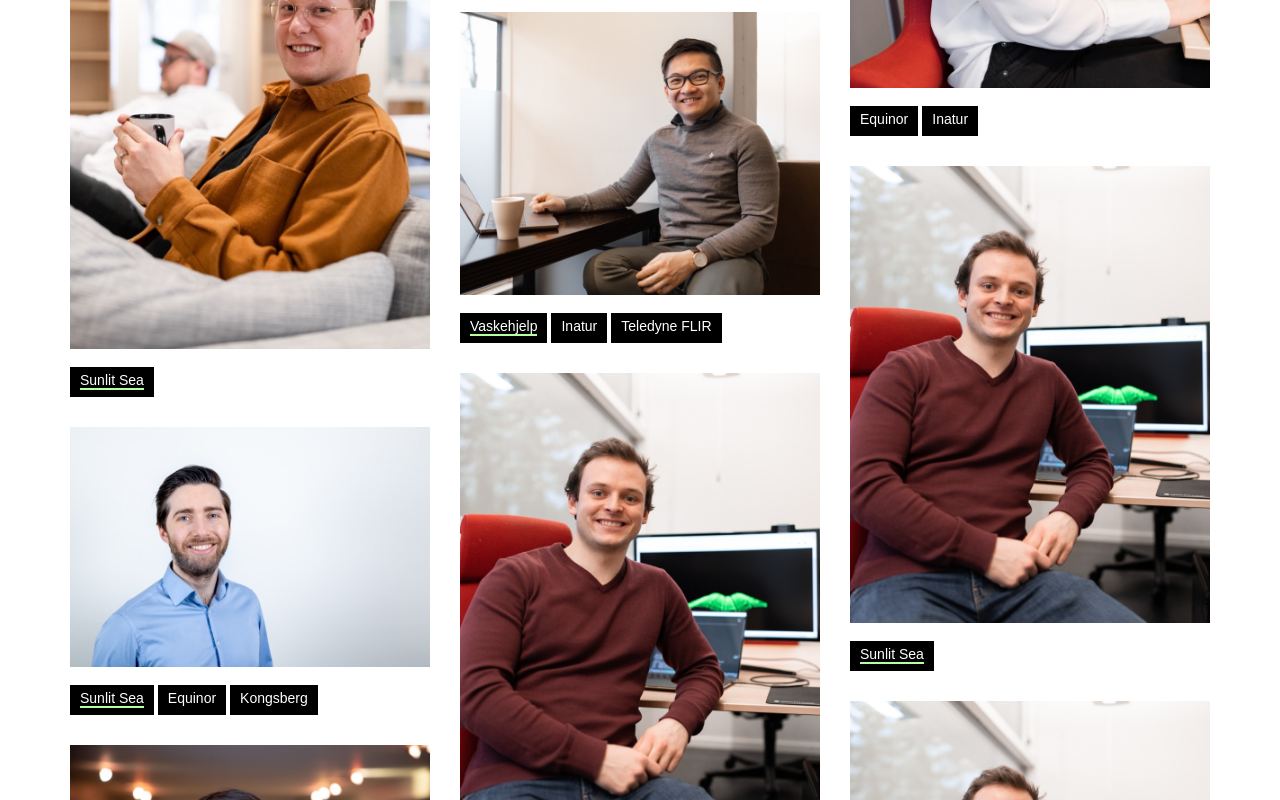
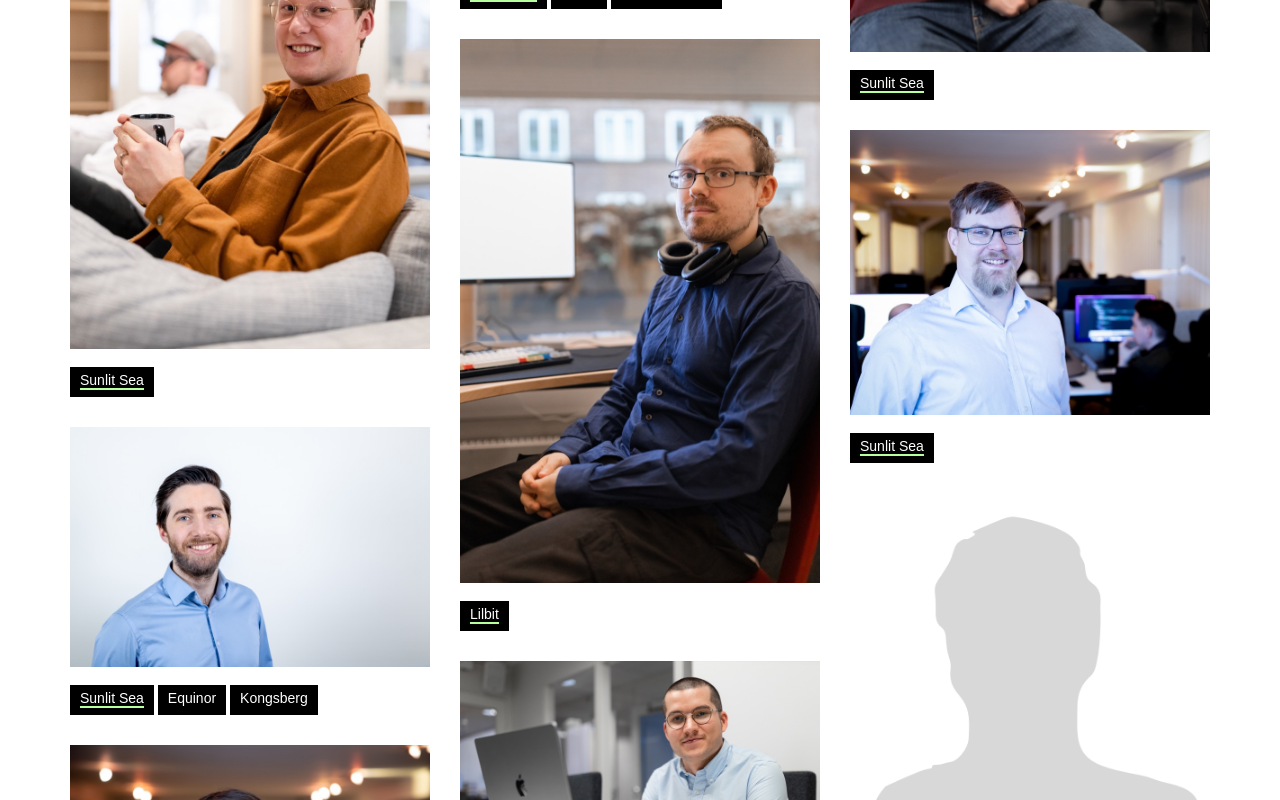
Before and after one commit to Kodeworks/kodeworks.no, a React (Create React App) app: page /people in a window 1280 px wide. Shown: the part 1260-2060 px from the top of the page. Built offline with nearby package versions, Linux system fonts and the light colour scheme.

Commit message:
Remove image

```diff
--- a/src/data/people.ts
+++ b/src/data/people.ts
@@ -173,19 +173,19 @@ const people: Array<Person> = [
     name: 'Erik Skår',
     email: 'erik.skar@kodeworks.no',
     projects: [projects.Sunlitsea],
-    image: '/assets/people/thomas.jpg',
+    image: '',
   },
   {
     name: 'Pål Nødseth',
     email: 'pal.nodseth@kodeworks.no',
     projects: [projects.Sunlitsea],
-    image: '/assets/people/thomas.jpg',
+    image: '',
   },
   {
     name: 'Lasse Holanger',
     email: 'lasse@kodeworks.no',
     projects: [projects.Sunlitsea],
-    image: '/assets/people/thomas.jpg',
+    image: '',
   },
 ];
 
```
